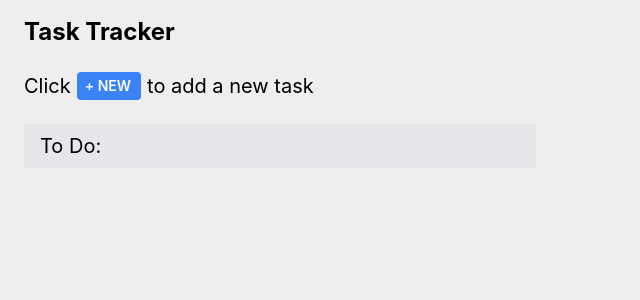
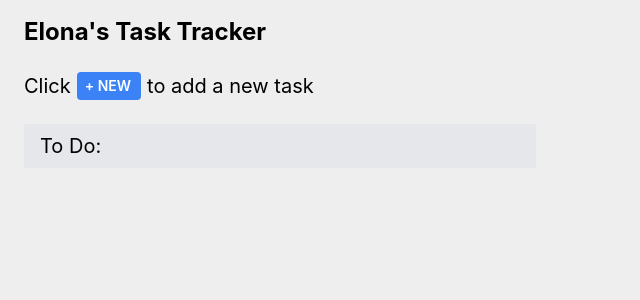
Before and after one commit to eelona/task-tracker, a React (Create React App) app: page / in a window 1280 px wide. Shown: the top 300 px of the page, without its empty margins (0-640 px from the left). Built offline with nearby package versions, Linux system fonts and the light colour scheme.

Commit message:
changed the name

```diff
--- a/src/App.js
+++ b/src/App.js
@@ -7,7 +7,7 @@ function App() {
   console.log(taskList)
   return (
 <>
-  <h1 className="text-2xl font-bold py-4 pl-6">Task Tracker</h1>
+  <h1 className="text-2xl font-bold py-4 pl-6">Elona's Task Tracker</h1>
   <div className="flex flex-row items-center">
   <p className="text-xl pl-6">Click</p>
     <AddTask taskList={taskList} setTaskList={setTaskList}/>
```
